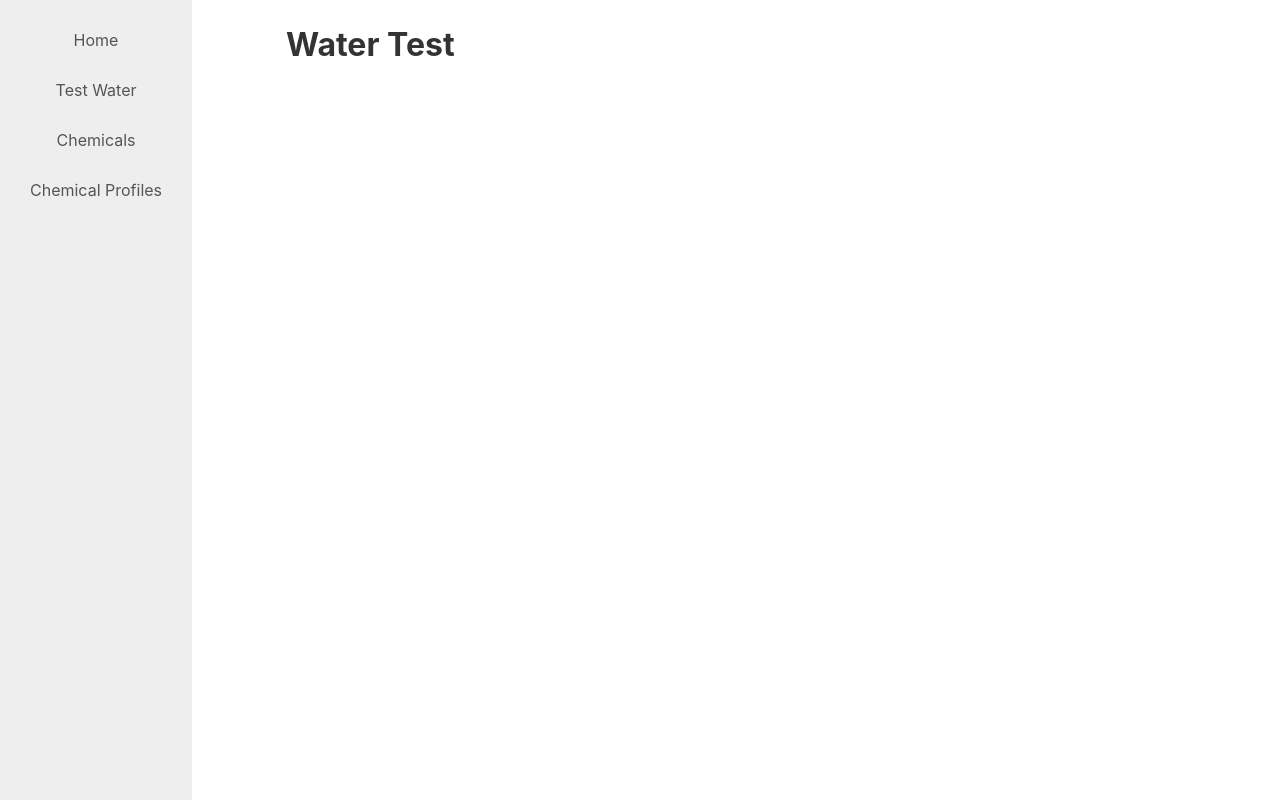
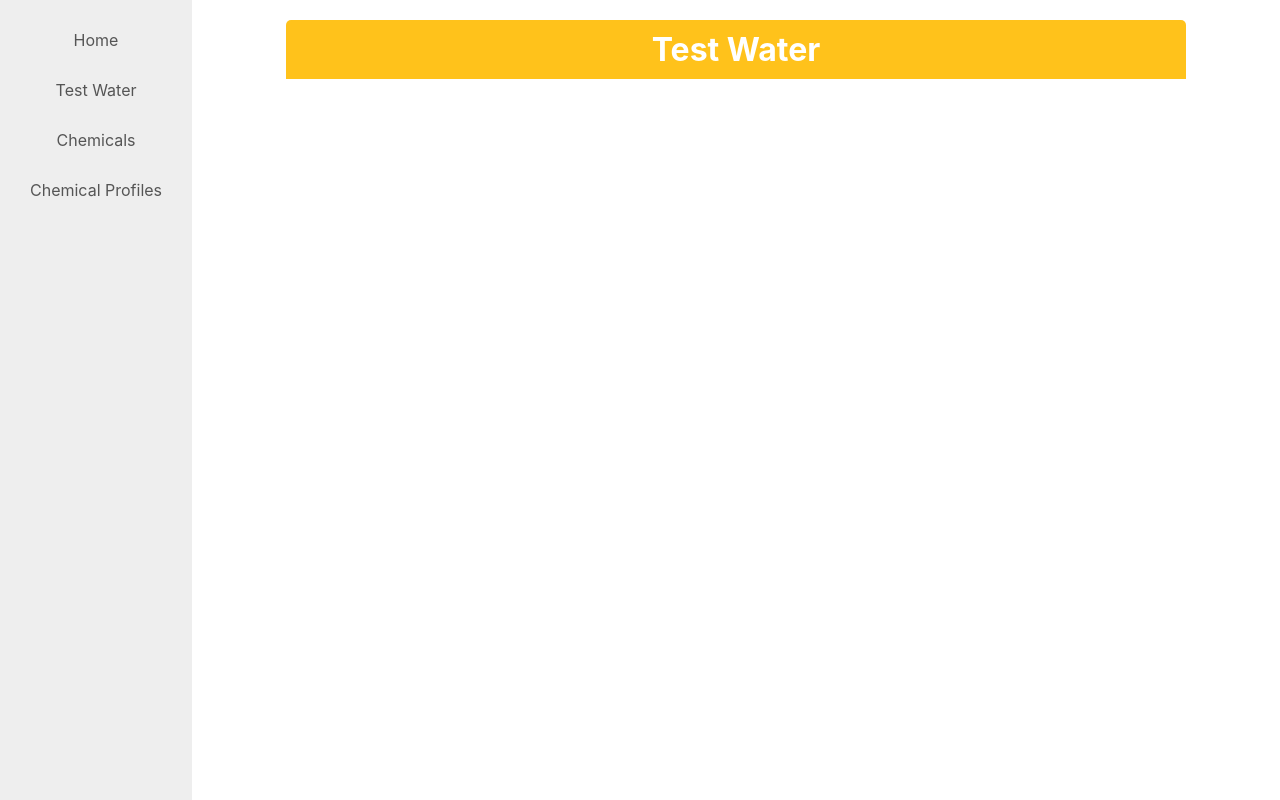
Before and after one commit to Davey-M/water-testing-software, a React (Create React App) app: page /test in a window 1280 px wide. Built offline with nearby package versions, Linux system fonts and the light colour scheme.

Commit message:
use Header component

```diff
--- a/src/Components/ChemicalProfiles/ChemicalProfiles.tsx
+++ b/src/Components/ChemicalProfiles/ChemicalProfiles.tsx
@@ -1,7 +1,9 @@
+import Header from '../Reusable/Header/Header';
+
 function ChemicalProfiles() {
   return (
     <>
-      <h1>Chemical Profiles</h1>
+      <Header color='secondary'>Manage Chemical Profiles</Header>
     </>
   );
 }
--- a/src/Components/Chemicals/Chemicals.tsx
+++ b/src/Components/Chemicals/Chemicals.tsx
@@ -1,7 +1,9 @@
+import Header from '../Reusable/Header/Header';
+
 function Chemicals() {
   return (
     <>
-      <h1>Chemicals List</h1>
+      <Header>Manage Chemicals</Header>
     </>
   );
 }
--- a/src/Components/Reusable/Header/Header.module.css
+++ b/src/Components/Reusable/Header/Header.module.css
@@ -1,10 +1,10 @@
 .header {
   text-align: center;
-  color: white;
+  color: var(--white);
 
   padding: var(--med) 0px;
 
-  border-radius: var(--border-radius);
+  border-radius: var(--border-radius) var(--border-radius) 0px 0px;
 }
 
 .header h1 {
--- a/src/Components/WaterTest/WaterTest.tsx
+++ b/src/Components/WaterTest/WaterTest.tsx
@@ -1,7 +1,9 @@
+import Header from '../Reusable/Header/Header';
+
 function WaterTest() {
   return (
     <>
-      <h1>Water Test</h1>
+      <Header color='secondary'>Test Water</Header>
     </>
   );
 }
```
